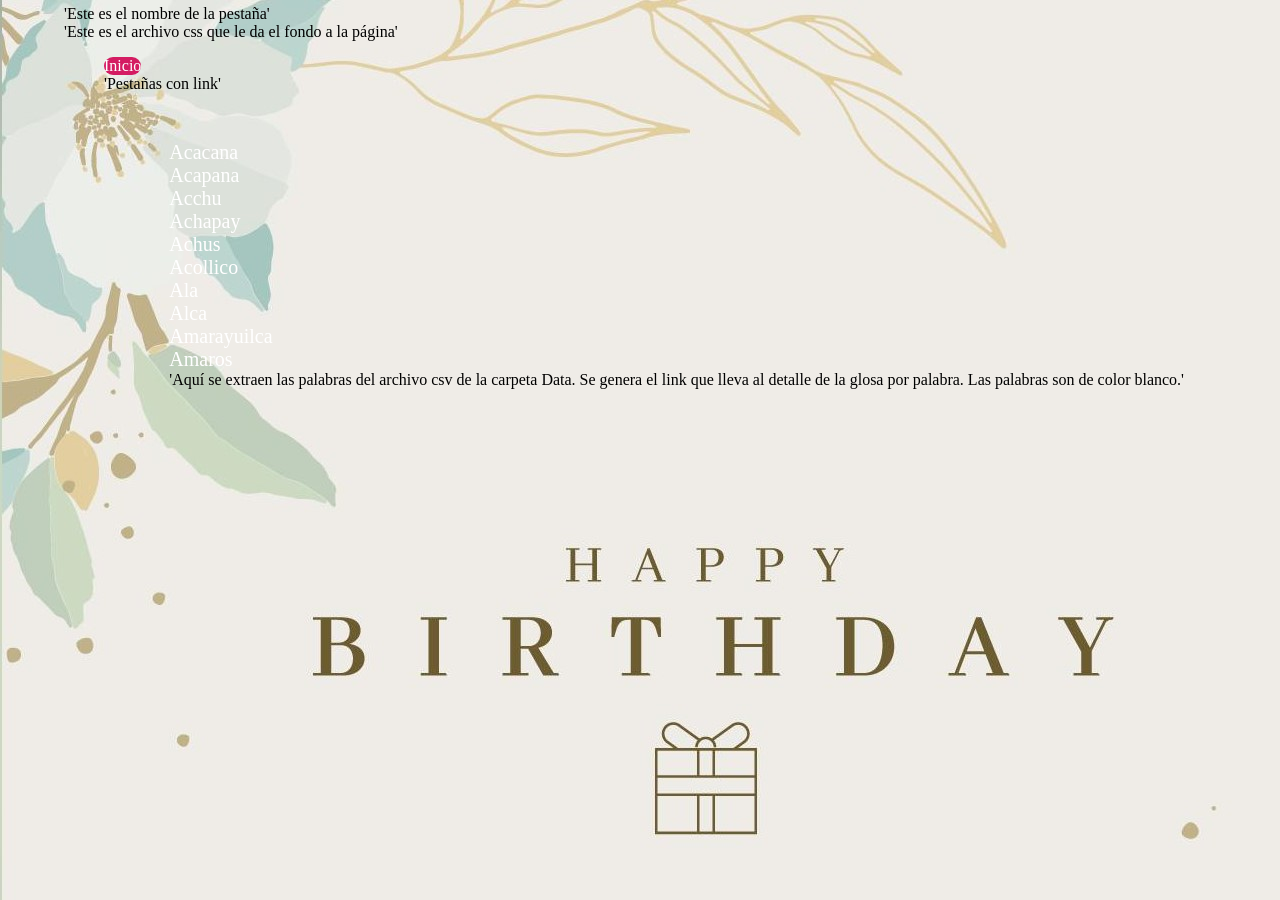
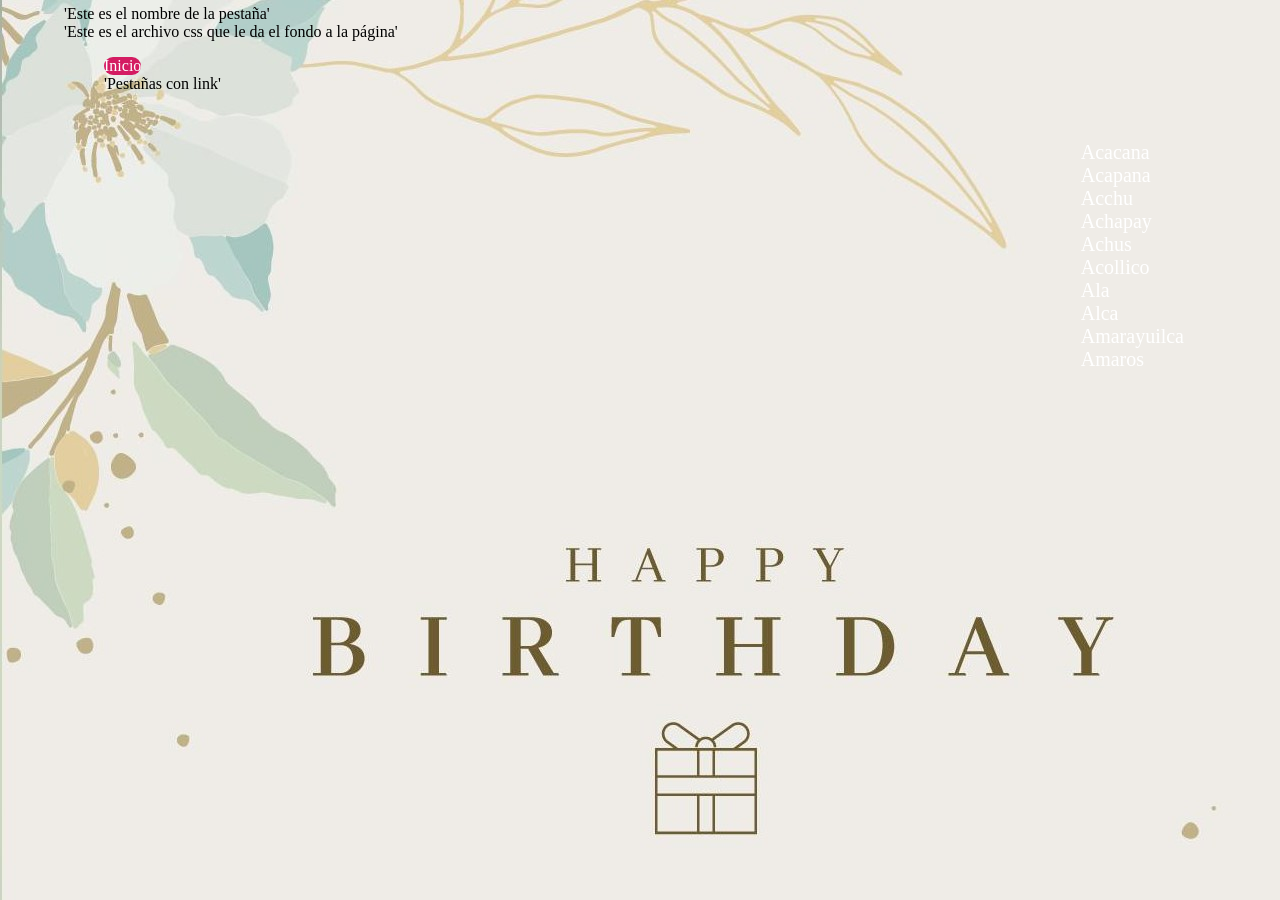
Before and after one commit to glosascroniquenses/Pruebas, a Jekyll site: the page built from _autores/cronista01.html, in a window 1280 px wide. Built offline with Jekyll 4.4.1, drawn with Linux system fonts in a browser that asks for light colours.

Commit message:
Update autore.html

```diff
--- a/_layouts/autore.html
+++ b/_layouts/autore.html
@@ -3,8 +3,8 @@
 ---
 <article>
 
-  {% if page.data %}
-    <div id="palabras2">
+{% if page.data %}
+	<div id="palabras2">
 
       {% assign rows = site.data[page.data] %}
       {% capture unique_word_string %}{% for row in rows %}{% capture current_word %}
@@ -17,12 +17,12 @@
       <a href="#{{ word | downcase }}">{{ word }}</a>
       {% endfor %}
       </nav>
-      'Aquí se extraen las palabras del archivo csv de la carpeta Data. Se genera el link que lleva al detalle de la glosa por palabra. Las palabras son de color blanco.'
 
-	    <div id="tables">
-      {% for word in unique_word_array %}
+	<div id="tables">
+	{% for word in unique_word_array %}
 	<section id="{{ word | downcase }}">
-        <h2>{{ word }}</h2>
+
+	<h2>{{ word }}</h2>
     	<table>
           <thead>
             <tr>
```
